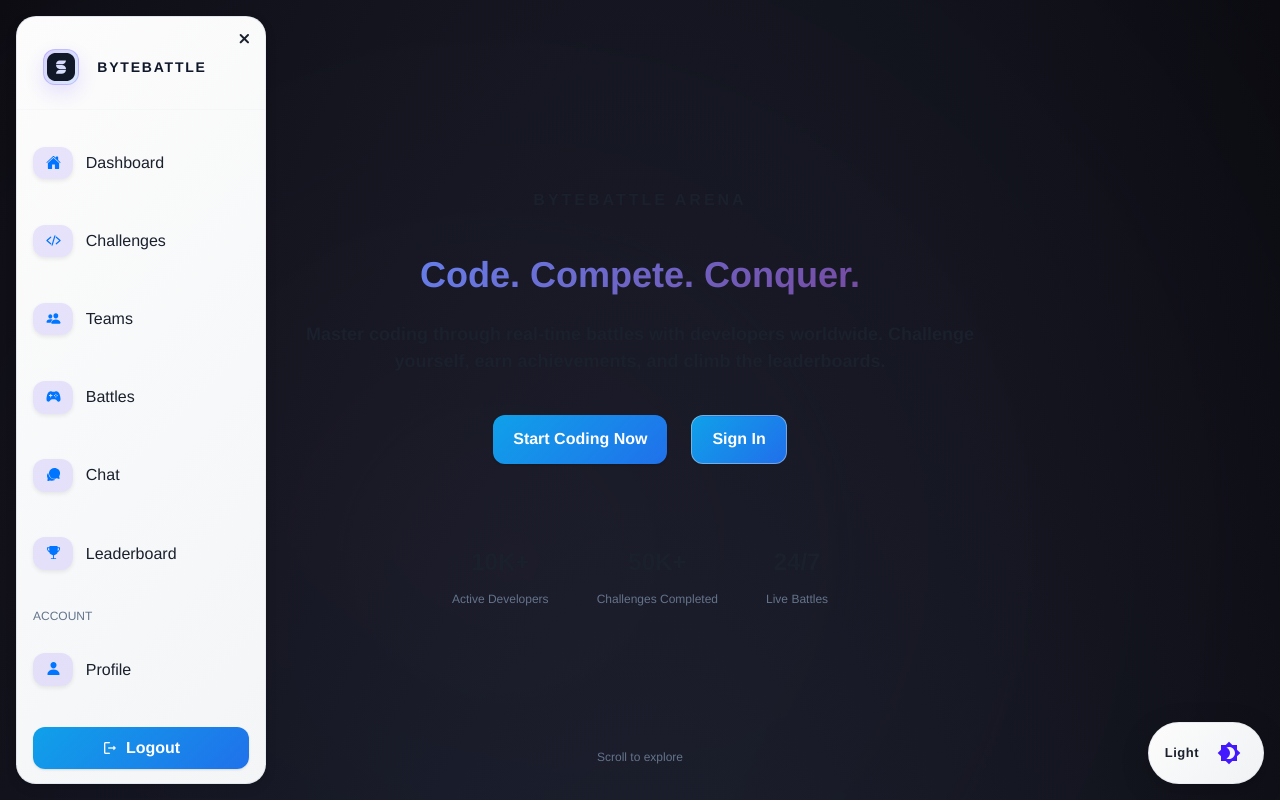
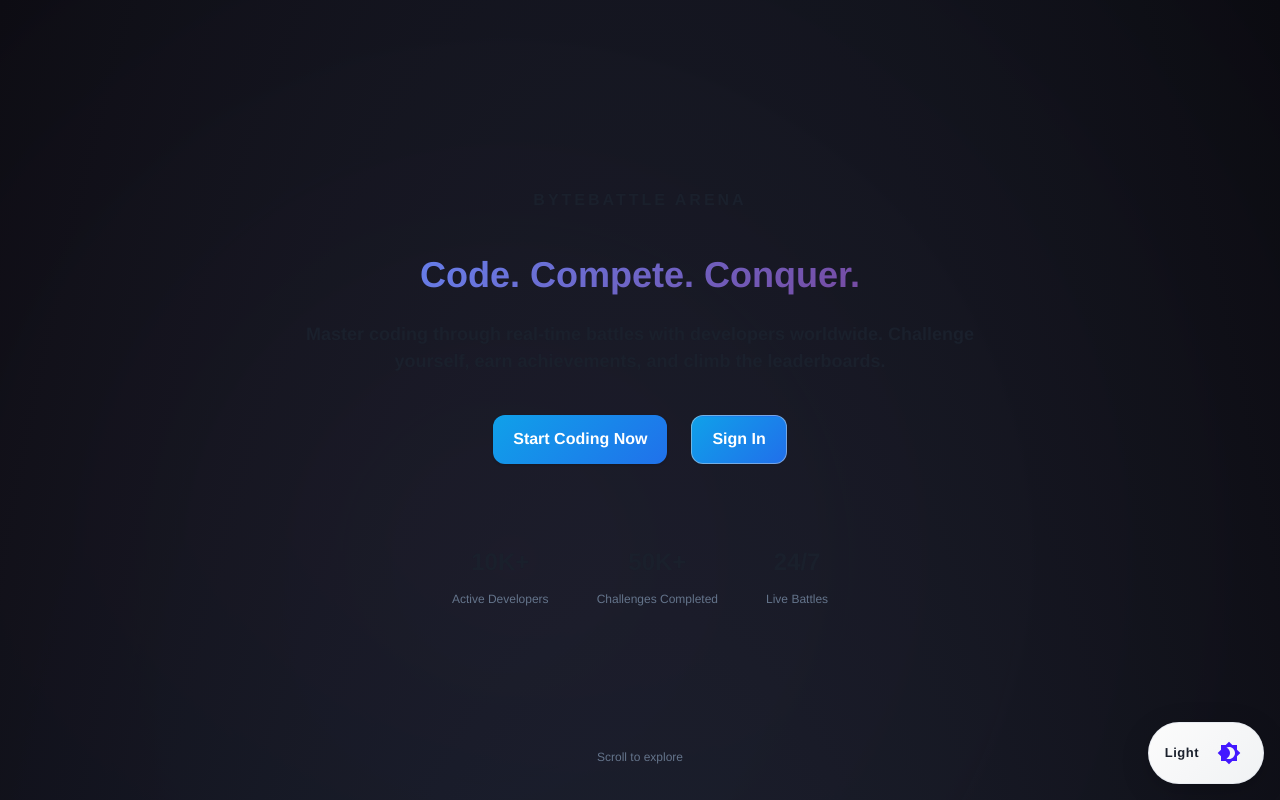
Before and after one commit to deploymentappbyt/frontend, a React (Vite) app: page / in a window 1280 px wide. Shown: the top 800 px of the page. Built offline with nearby package versions, Linux system fonts and the light colour scheme; no server answers; a small style sheet from the web is missing.

Commit message:
fix: remove sidebar from landing page by wrapping with PageLayout

```diff
--- a/src/layouts/landing/index.jsx
+++ b/src/layouts/landing/index.jsx
@@ -5,6 +5,7 @@
 import VuiBox from "components/VuiBox";
 import VuiTypography from "components/VuiTypography";
 import VuiButton from "components/VuiButton";
+import PageLayout from "examples/LayoutContainers/PageLayout";
 import { authService } from "services/auth.service";
 
 function Landing() {
@@ -51,6 +52,7 @@
   ];
 
   return (
+    <PageLayout>
       <VuiBox
         sx={{
           minHeight: "100vh",
@@ -470,6 +472,7 @@
         </VuiTypography>
       </VuiBox>
     </VuiBox>
+    </PageLayout>
   );
 }
 
```
Lines whose indentation alone changed are shown as unchanged.
